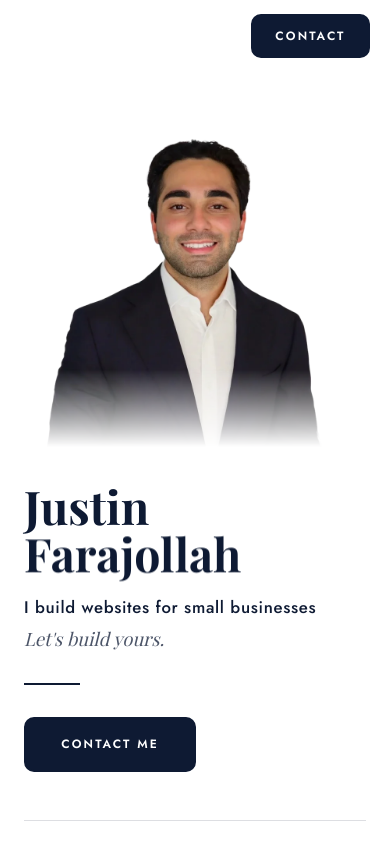
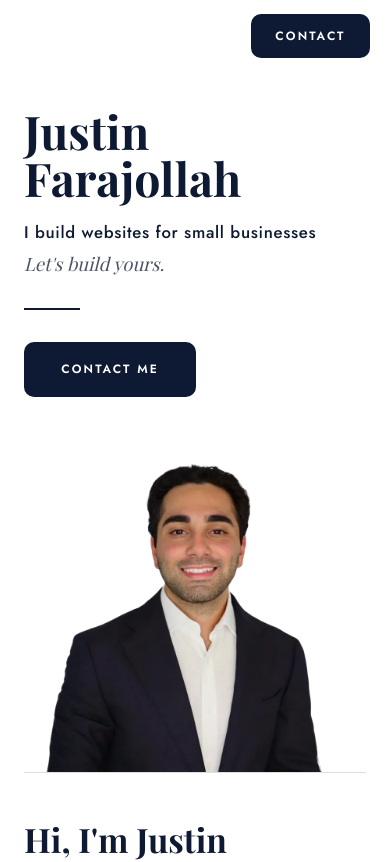
Before and after one commit to justinfaraj/justinfarajollah, a plain HTML site: page index.html in a window 390 px wide. Shown: the top 862 px of the page. Drawn offline with nearby package versions, Linux system fonts and the light colour scheme; a web font is replaced by a local one.

Commit message:
Docked name hands off to real nav text (crisp); mobile hero is words then photo
- When the hero name reaches the nav, the moving overlay hides and the real
  nav text takes over, so the final state is as sharp as normal text.
- On phones the order is now name, tagline and button, then the photo, then
  About, matching docbrianna.com. The photo stands on the rule above About.

Co-Authored-By: Claude Sonnet 5.5 <noreply@anthropic.com>
Claude-Session: https://claude.ai/code/session_01VSnktj1pYJ5qNA1oEwgQLX

```diff
--- a/script.js
+++ b/script.js
@@ -149,6 +149,8 @@
     var y = window.scrollY;
     var p = Math.min(1, Math.max(0, y / geo.D));
     var e = p * p * (3 - 2 * p);                     // smoothstep
+    // at the end of the travel, the real nav text takes over from the overlay
+    document.documentElement.classList.toggle('name-docked', p >= 1);
     for (var i = 0; i < words.length; i++) {
       var g = geo.words[i];
       var size = lerp(g.size0, g.size1, e);
@@ -156,7 +158,11 @@
       var t = lerp(g.s.top - y, g.f.top, e) - lerp(g.off0.top, g.off1.top, e);
       words[i].style.fontSize = size + 'px';
       words[i].style.letterSpacing = lerp(g.ls0, g.ls1, e) + 'px';
-      if (e === 1) { x = Math.round(x); t = Math.round(t); }   // docked: snap, so it is as crisp as normal text
+      if (e > 0.995) {                                         // about to dock: land on whole device pixels,
+        var dpr = window.devicePixelRatio || 1;                // like normal text, so the handoff cannot shift
+        x = Math.round(x * dpr) / dpr;
+        t = Math.round(t * dpr) / dpr;
+      }
       words[i].style.transform = 'translate3d(' + x + 'px,' + t + 'px,0)';
     }
   }
--- a/styles.css
+++ b/styles.css
@@ -479,8 +479,16 @@ a.text-link:focus-visible { border-bottom-color: var(--ink); }
     padding: 0 1.5rem;
   }
 
-  /* Portrait first, not pinned: a pinned photo would eat a phone screen. */
-  .story-photo { order: -1; padding-top: 1.5rem; }
+  /* Same order as docbrianna.com on a phone: the words first, then the photo
+     directly beneath them, then the About text. The photo is not pinned (a
+     pinned photo would eat a phone screen). .story-text stops being a box so
+     the hero, the photo and the About text can be ordered as one list, and
+     the photo's flat bottom edge lands on the rule above About, so it stands
+     on a line instead of floating. */
+  .story-text { display: contents; }
+  .hero { order: 1; min-height: 0; padding: 2.25rem 0 1.5rem; }
+  .story-photo { order: 2; }
+  .about { order: 3; padding: 3rem 0 4rem; }
   .photo-pin {
     position: static;
     width: min(22rem, 90vw);
@@ -488,15 +496,6 @@ a.text-link:focus-visible { border-bottom-color: var(--ink); }
     aspect-ratio: 1 / 1;
     margin: 0 auto;
   }
-  /* No pinning here, so the cut at the chest has no screen edge to sit on:
-     let it dissolve into the page instead. */
-  .photo-pin img {
-    -webkit-mask-image: linear-gradient(to bottom, #000 78%, transparent 100%);
-    mask-image: linear-gradient(to bottom, #000 78%, transparent 100%);
-  }
-
-  .hero { min-height: 0; padding: 2.25rem 0 3rem; }
-  .about { padding: 3rem 0 4rem; }
 
   .section { padding: 4rem 1.5rem; }
   .work-grid,
@@ -593,10 +592,16 @@ a.text-link:focus-visible { border-bottom-color: var(--ink); }
   line-height: normal;
   color: var(--ink);
   transform-origin: 0 0;
-  will-change: transform;
 }
 
 /* once script.js is driving the copy, the real h1 goes transparent (not
    hidden) so it keeps its place in the layout and stays readable by AT */
 .name-morph .name-float { display: block; }
 .name-morph .hero-name { color: transparent; }
+
+/* The moment the name reaches the nav, hand over to the real nav text: the
+   moving overlay is a floating layer that browsers draw slightly softer, and
+   the real text is exactly what the old nav name was, so it stays crisp. The
+   two sit at identical positions, so the swap is invisible. */
+.name-docked .name-float { visibility: hidden; }
+.name-docked .home .nav-brand { visibility: visible; }
```
